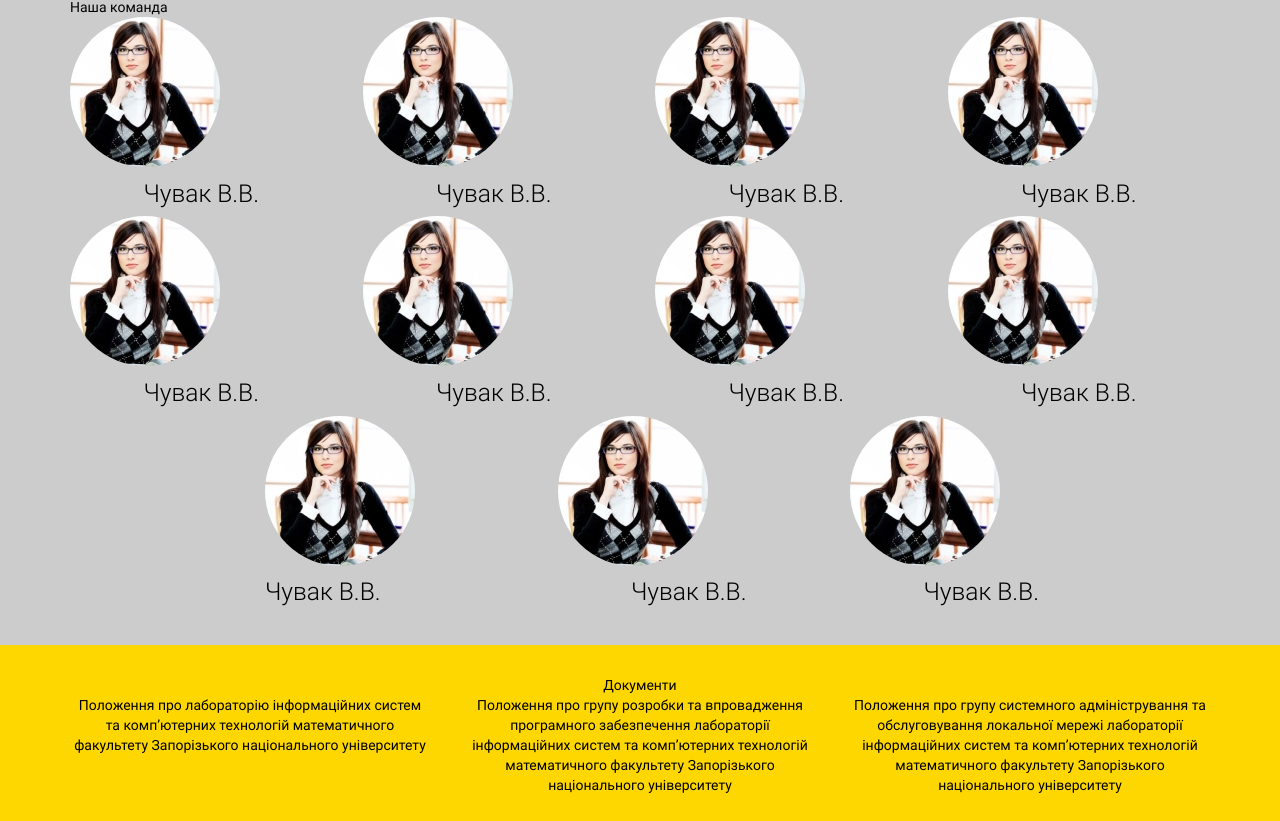
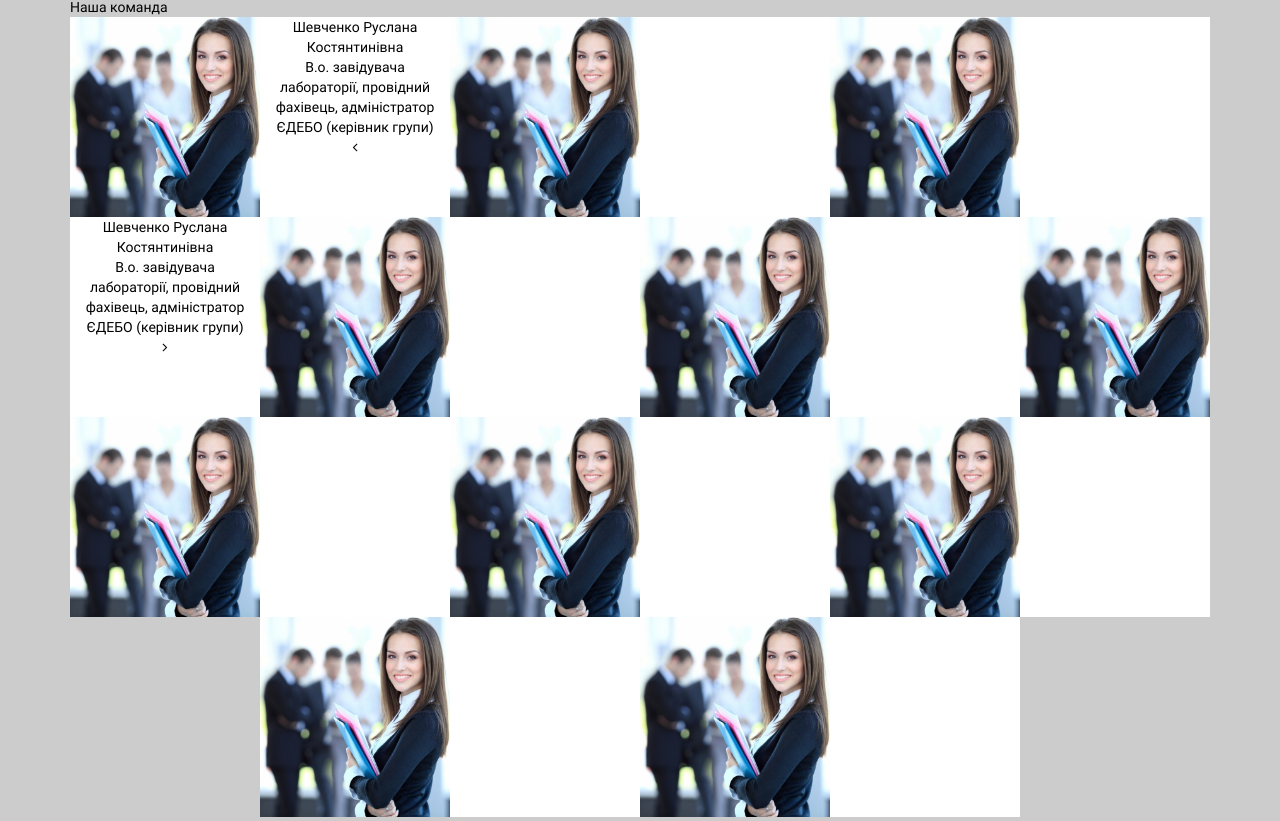
Before and after one commit to SerhiiPetliak/iskt, a plain HTML site: page index.html in a window 1280 px wide. Shown: the part 1380-2201 px from the top of the page. Drawn offline with nearby package versions, Linux system fonts and the light colour scheme.

Commit message:
v.0.2.0
Блок команда с квадратными блоками

```diff
--- a/css/style.css
+++ b/css/style.css
@@ -613,3 +613,18 @@ section{
 .about_block{
     text-align: center;
 }
+
+.bgg{
+    border: 0px solid red;
+    height: 200px;
+    background-color: #fff;
+}
+.bggg{
+    border: 0px solid red;
+    height: 200px;
+}
+
+.aaa{
+    background: url(../img/manager2.jpg)  no-repeat center center;
+    background-size: cover;
+}
--- a/index.html
+++ b/index.html
@@ -133,131 +133,48 @@
         <div class="container">
             Наша команда
             <div class="row about_block">
-                <div class="col-md-3">
-                    <div class="view overlay hm-black-light" >
-                        <img src="img/manager.jpg" class="img-circle img-responsive" alt="">
-                        <div class="avatar img-circle mask" style="width: 150px;">
-                            <div class="verticalcenter">
-                                <p class="white-text text-center">Група розробки та впровадження програмного забезпечення</p>
-                            </div>
-                        </div>
+                <div class="col-md-12">
+
+                    <div class="col-md-2 bgg aaa">&nbsp;</div>
+                    <div class="col-md-2 bgg">
+                        Шевченко Руслана Костянтинівна<br>
+                        В.о. завідувача лабораторії, провідний фахівець,
+                        адміністратор ЄДЕБО (керівник групи)
+                        <i class="fa fa-angle-left"></i>
                     </div>
-                    <h5>Чувак В.В.</h5>
+                    <div class="col-md-2 bgg aaa">&nbsp;</div>
+                    <div class="col-md-2 bgg">
+
+                    </div>
+                    <div class="col-md-2 bgg  aaa">&nbsp;</div>
+                    <div class="col-md-2 bgg">&nbsp;</div>
+                    <div class="col-md-2 bgg">
+                        Шевченко Руслана Костянтинівна<br>
+                        В.о. завідувача лабораторії, провідний фахівець,
+                        адміністратор ЄДЕБО (керівник групи)
+                        <i class="fa fa-angle-right"></i></div>
+                    <div class="col-md-2 bgg aaa">&nbsp;</div>
+                    <div class="col-md-2 bgg">&nbsp;</div>
+                    <div class="col-md-2 bgg aaa">&nbsp;</div>
+                    <div class="col-md-2 bgg">&nbsp;</div>
+                    <div class="col-md-2 bgg aaa">&nbsp;</div>
+
+
+                    <div class="col-md-2 bgg aaa">&nbsp;</div>
+                    <div class="col-md-2 bgg">&nbsp;</div>
+                    <div class="col-md-2 bgg aaa">&nbsp;</div>
+                    <div class="col-md-2 bgg">&nbsp;</div>
+                    <div class="col-md-2 bgg  aaa">&nbsp;</div>
+                    <div class="col-md-2 bgg">&nbsp;</div>
+                    <div class="col-md-2 bggg">&nbsp;</div>
+                    <div class="col-md-2 bgg aaa">&nbsp;</div>
+                    <div class="col-md-2 bgg">&nbsp;</div>
+                    <div class="col-md-2 bgg aaa">&nbsp;</div>
+                    <div class="col-md-2 bgg">&nbsp;</div>
+                    <div class="col-md-2 bggg">&nbsp;</div>
+
                 </div>
-                <div class="col-md-3">
-                    <div class="view overlay hm-black-light">
-                        <img src="img/manager.jpg" class="img-circle img-responsive" alt="">
-                        <div class="avatar img-circle mask" style="width: 150px;">
-                            <div class="verticalcenter">
-                                <p class="white-text text-center">Група розробки та впровадження програмного забезпечення</p>
-                            </div>
-                        </div>
-                    </div>
-                    <h5>Чувак В.В.</h5>
-                </div>
-                <div class="col-md-3">
-                    <div class="view overlay hm-black-light">
-                        <img src="img/manager.jpg" class="img-circle img-responsive" alt="">
-                        <div class="avatar img-circle mask" style="width: 150px;">
-                            <div class="verticalcenter">
-                                <p class="white-text text-center">Група розробки та впровадження програмного забезпечення</p>
-                            </div>
-                        </div>
-                    </div>
-                    <h5>Чувак В.В.</h5>
-                </div>
-                <div class="col-md-3">
-                    <div class="view overlay hm-black-light">
-                        <img src="img/manager.jpg" class="img-circle img-responsive" alt="">
-                        <div class="avatar img-circle mask" style="width: 150px;">
-                            <div class="verticalcenter">
-                                <p class="white-text text-center">Група розробки та впровадження програмного забезпечення</p>
-                            </div>
-                        </div>
-                    </div>
-                    <h5>Чувак В.В.</h5>
-                </div>
-            </div>
-            <div class="row about_block">
-                <div class="col-md-3">
-                    <div class="view overlay hm-black-light">
-                        <img src="img/manager.jpg" class="img-circle img-responsive" alt="">
-                        <div class="avatar img-circle mask" style="width: 150px;">
-                            <div class="verticalcenter">
-                                <p class="white-text text-center">Група розробки та впровадження програмного забезпечення</p>
-                            </div>
-                        </div>
-                    </div>
-                    <h5>Чувак В.В.</h5>
-                </div>
-                <div class="col-md-3">
-                    <div class="view overlay hm-black-light">
-                        <img src="img/manager.jpg" class="img-circle img-responsive" alt="">
-                        <div class="avatar img-circle mask" style="width: 150px;">
-                            <div class="verticalcenter">
-                                <p class="white-text text-center">Група розробки та впровадження програмного забезпечення</p>
-                            </div>
-                        </div>
-                    </div>
-                    <h5>Чувак В.В.</h5>
-                </div>
-                <div class="col-md-3">
-                    <div class="view overlay hm-black-light">
-                        <img src="img/manager.jpg" class="img-circle img-responsive" alt="">
-                        <div class="avatar img-circle mask" style="width: 150px;">
-                            <div class="verticalcenter">
-                                <p class="white-text text-center">Група розробки та впровадження програмного забезпечення</p>
-                            </div>
-                        </div>
-                    </div>
-                    <h5>Чувак В.В.</h5>
-                </div>
-                <div class="col-md-3">
-                    <div class="view overlay hm-black-light">
-                        <img src="img/manager.jpg" class="img-circle img-responsive" alt="">
-                        <div class="avatar img-circle mask" style="width: 150px;">
-                            <div class="verticalcenter">
-                                <p class="white-text text-center">Група розробки та впровадження програмного забезпечення</p>
-                            </div>
-                        </div>
-                    </div>
-                    <h5>Чувак В.В.</h5>
-                </div>
-            </div>
-            <div class="row about_block">
-                <div class="col-md-3 col-md-offset-2"  style="text-align: left;">
-                    <div class="view overlay hm-black-light">
-                        <img src="img/manager.jpg" class="img-circle img-responsive" alt="">
-                        <div class="avatar img-circle mask" style="width: 150px;">
-                            <div class="verticalcenter">
-                                <p class="white-text text-center">Група розробки та впровадження програмного забезпечення</p>
-                            </div>
-                        </div>
-                    </div>
-                    <h5>Чувак В.В.</h5>
-                </div>
-                <div class="col-md-3">
-                    <div class="view overlay hm-black-light">
-                        <img src="img/manager.jpg" class="img-circle img-responsive" alt="">
-                        <div class="avatar img-circle mask" style="width: 150px;">
-                            <div class="verticalcenter">
-                                <p class="white-text text-center">Група розробки та впровадження програмного забезпечення</p>
-                            </div>
-                        </div>
-                    </div>
-                    <h5>Чувак В.В.</h5>
-                </div>
-                <div class="col-md-3">
-                    <div class="view overlay hm-black-light">
-                        <img src="img/manager.jpg" class="img-circle img-responsive" alt="">
-                        <div class="avatar img-circle mask" style="width: 150px;">
-                            <div class="verticalcenter">
-                                <p class="white-text text-center">Група розробки та впровадження програмного забезпечення</p>
-                            </div>
-                        </div>
-                    </div>
-                    <h5>Чувак В.В.</h5>
-                </div>
+
             </div>
 
         </div>
```
Also changed, not shown: img/manager2.jpg (added).
